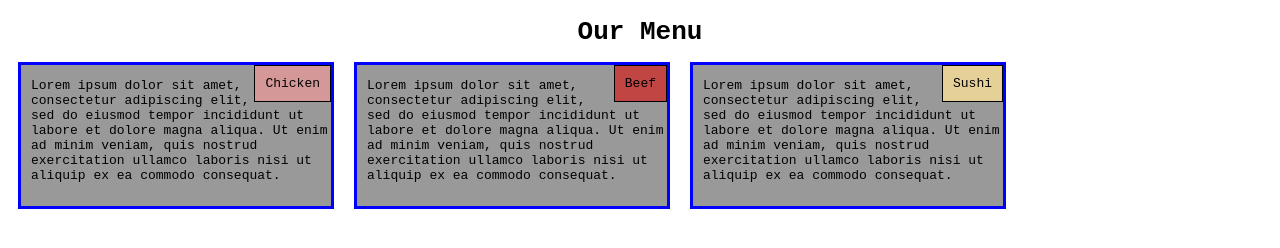
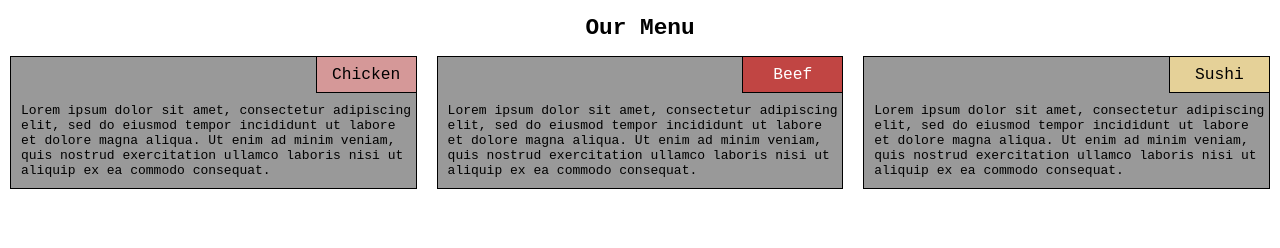
Before and after one commit to anni2232/responsive-css, a plain HTML site: page index.html in a window 1280 px wide. Drawn offline with Linux system fonts and the light colour scheme.

Commit message:
More css

```diff
--- a/css/styles.css
+++ b/css/styles.css
@@ -1,51 +1,52 @@
 /********** Base styles **********/
 * {
   box-sizing: border-box;
-  font-family: monospace; /* check that this is for whole page */
+  margin: 0;
+  padding: 0;
+  font-family: monospace;
 }
+
 h1 {
   margin-bottom: 15px;
+  margin-top: 15px;
   text-align: center;
+  font-size: 1.75em;
 }
 
 p {
   color: black;
+  clear: both;
+  padding-top: 10px;
 }
 
-/* 3 sections - change div to section? */
-.menuDiv {
-  width: 90%;
+.menu {
   margin-right: 10px;
   margin-left: 10px;
-  margin-bottom: 10px;
+  margin-bottom: 20px;
   border: 1px solid black;
   background-color: #999999;
-    	padding-left: 10px;
-  	padding-bottom: 10px;
-  	/* better way to do padding?*/
+  padding-left: 10px;
+  padding-bottom: 10px;
 }
 
-/* Simple Responsive Framework. */
 .row {
   width: 100%;
 }
 
-
-.sectionHeading {
-	margin-right: auto;
-  	margin-left: auto;
+.heading {
   	padding-left: 10px;
   	padding-right: 10px;
-  	padding-bottom: 10px;
-  	padding-top: 10px;
-  	/* better way to do padding?*/
-	border: 1px solid black;
+  	padding-bottom: 8px;
+  	padding-top: 8px;
+  	width: 100px;
+  	clear: left;
+	border-left: 1px solid black;
+	border-bottom: 1px solid black;
 	text-align: center;
 	float: right;
-	  /* add padding to separate text from borders */
-	  /* same with of section heading */
-	  /* Center text test */
-	  /* should float above the p tag */
+	top: 0;
+	right: 0;
+	font-size: 1.25em;
 }
 
 #chickenHeading {
@@ -53,6 +54,7 @@ p {
 }
 #beefHeading {
 	background-color: #c14543;
+	color: white;
 }
 #sushiHeading {
 	background-color: #e5d198;
@@ -69,7 +71,6 @@ p {
 @media (min-width: 992px) {
   .col-lg-1, .col-lg-2, .col-lg-3, .col-lg-4, .col-lg-5, .col-lg-6, .col-lg-7, .col-lg-8, .col-lg-9, .col-lg-10, .col-lg-11, .col-lg-12 {
     float: left;
-    border: 3px solid blue;
   }
   .col-lg-1 {
     width: 8.33%;
@@ -111,11 +112,11 @@ p {
 
 
 
-/********** Medium devices only **********/
-@media (min-width: 768px) and (max-width: 991px) {
+/********** Medium devices only 768 **********/
+@media (min-width: 831px) and (max-width: 991px) {
   .col-md-1, .col-md-2, .col-md-3, .col-md-4, .col-md-5, .col-md-6, .col-md-7, .col-md-8, .col-md-9, .col-md-10, .col-md-11, .col-md-12 {
     float: left;
-    border: 3px solid red;
+    font-size: 1.25em;
   }
   .col-md-1 {
     width: 8.33%;
@@ -153,14 +154,18 @@ p {
   .col-md-12 {
     width: 100%;
   }
+  h1 {
+  	font-size: 2em;
+  }
+}
 
 
 
-/********** Small devices only **********/
-@media (max-width: 767px) {
+/********** Small devices only 767 **********/
+@media (max-width: 830px) {
   .col-sm-1, .col-sm-2, .col-sm-3, .col-sm-4, .col-sm-5, .col-sm-6, .col-sm-7, .col-sm-8, .col-sm-9, .col-sm-10, .col-sm-11, .col-sm-12 {
     float: left;
-    border: 3px solid green;
+    font-size: 1.25em;
   }
   .col-sm-1 {
     width: 8.33%;
@@ -198,4 +203,11 @@ p {
   .col-sm-12 {
     width: 100%;
   }
+  .menu {
+	margin-right: 20px;
+  	margin-left: 20px;
+  }
+  h1 {
+    font-size: 2em;
+  }
 }
--- a/index.html
+++ b/index.html
@@ -8,17 +8,25 @@
 </head>
 <body>
 	<h1>Our Menu</h1>
-	<div class="menuDiv col-lg-3 col-md-6">
-		<div class="sectionHeading" id="chickenHeading">Chicken</div>
-		<p>Lorem ipsum dolor sit amet, consectetur adipiscing elit, sed do eiusmod tempor incididunt ut labore et dolore magna aliqua. Ut enim ad minim veniam, quis nostrud exercitation ullamco laboris nisi ut aliquip ex ea commodo consequat.</p>
-	</div>
-	<div class="menuDiv col-lg-3 col-md-6">
-		<div class="sectionHeading" id="beefHeading">Beef</div>
-		<p>Lorem ipsum dolor sit amet, consectetur adipiscing elit, sed do eiusmod tempor incididunt ut labore et dolore magna aliqua. Ut enim ad minim veniam, quis nostrud exercitation ullamco laboris nisi ut aliquip ex ea commodo consequat.</p>
-	</div>
-	<div class="menuDiv col-lg-3 col-md-6">
-		<div class="sectionHeading" id="sushiHeading">Sushi</div>
-		<p>Lorem ipsum dolor sit amet, consectetur adipiscing elit, sed do eiusmod tempor incididunt ut labore et dolore magna aliqua. Ut enim ad minim veniam, quis nostrud exercitation ullamco laboris nisi ut aliquip ex ea commodo consequat.</p>
+	<div class="row">
+		<div class="col-lg-4 col-md-6 col-sm-12">
+			<div class="menu">
+				<div class="heading" id="chickenHeading">Chicken</div>
+				<p>Lorem ipsum dolor sit amet, consectetur adipiscing elit, sed do eiusmod tempor incididunt ut labore et dolore magna aliqua. Ut enim ad minim veniam, quis nostrud exercitation ullamco laboris nisi ut aliquip ex ea commodo consequat.</p>
+			</div>
+		</div>
+		<div class="col-lg-4 col-md-6 col-sm-12">
+			<div class="menu">
+				<div class="heading" id="beefHeading">Beef</div>
+				<p>Lorem ipsum dolor sit amet, consectetur adipiscing elit, sed do eiusmod tempor incididunt ut labore et dolore magna aliqua. Ut enim ad minim veniam, quis nostrud exercitation ullamco laboris nisi ut aliquip ex ea commodo consequat.</p>
+			</div>
+		</div>
+		<div class="col-lg-4 col-md-12 col-sm-12">
+			<div class="menu">
+				<div class="heading" id="sushiHeading">Sushi</div>
+				<p>Lorem ipsum dolor sit amet, consectetur adipiscing elit, sed do eiusmod tempor incididunt ut labore et dolore magna aliqua. Ut enim ad minim veniam, quis nostrud exercitation ullamco laboris nisi ut aliquip ex ea commodo consequat.</p>
+			</div>
+		</div>
 	</div>
 </body>
 </html>
```
